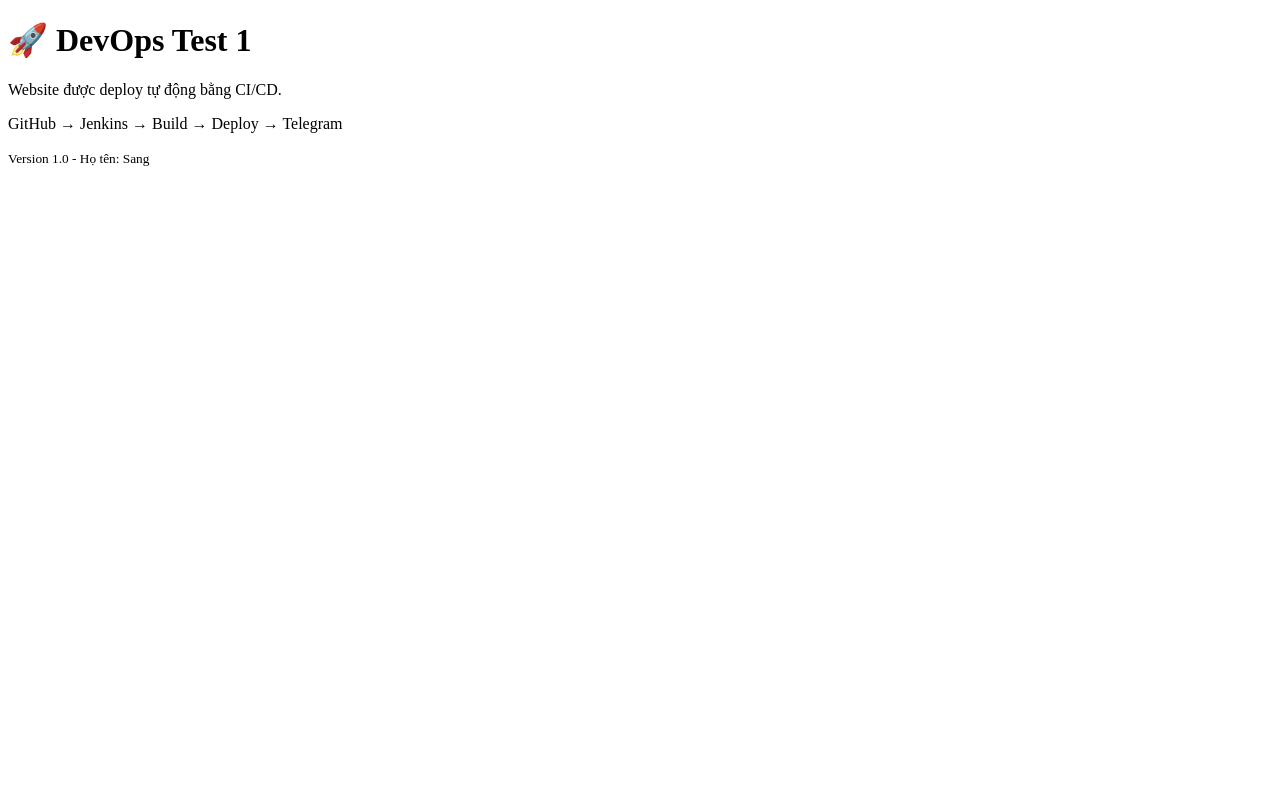
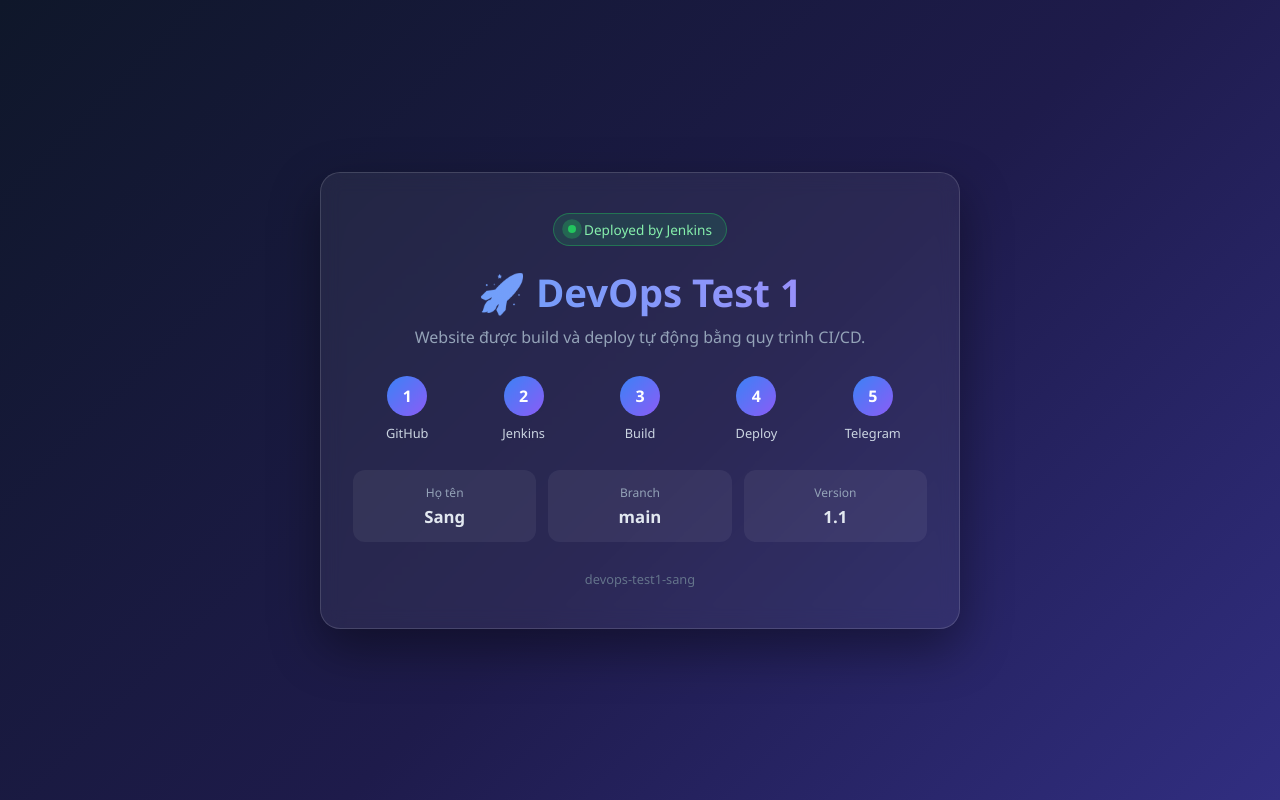
Before and after one commit to SangIT465/devops-test1-sang, a website: page src/index.html in a window 1280 px wide. Drawn offline with Linux system fonts and the light colour scheme.

Commit message:
improve UI, version 1.1

```diff
--- a/src/index.html
+++ b/src/index.html
@@ -3,15 +3,31 @@
 <head>
   <meta charset="UTF-8">
   <meta name="viewport" content="width=device-width, initial-scale=1">
-  <title>DevOps Test 1</title>
+  <title>DevOps Test 1 - Sang</title>
   <link rel="stylesheet" href="style.css">
 </head>
 <body>
-  <main>
+  <main class="card">
+    <span class="badge"><i></i> Deployed by Jenkins</span>
+
     <h1>🚀 DevOps Test 1</h1>
-    <p>Website được deploy tự động bằng CI/CD.</p>
-    <p>GitHub → Jenkins → Build → Deploy → Telegram</p>
-    <small>Version 1.0 - Họ tên: Sang</small>
+    <p class="sub">Website được build và deploy tự động bằng quy trình CI/CD.</p>
+
+    <ol class="pipeline">
+      <li><b>1</b><span>GitHub</span></li>
+      <li><b>2</b><span>Jenkins</span></li>
+      <li><b>3</b><span>Build</span></li>
+      <li><b>4</b><span>Deploy</span></li>
+      <li><b>5</b><span>Telegram</span></li>
+    </ol>
+
+    <div class="info">
+      <div><small>Họ tên</small><strong>Sang</strong></div>
+      <div><small>Branch</small><strong>main</strong></div>
+      <div><small>Version</small><strong>1.1</strong></div>
+    </div>
+
+    <footer>devops-test1-sang</footer>
   </main>
 </body>
 </html>
--- a/src/style.css
+++ b/src/style.css
@@ -0,0 +1,100 @@
+* { box-sizing: border-box; }
+
+body {
+  margin: 0;
+  min-height: 100vh;
+  display: flex;
+  align-items: center;
+  justify-content: center;
+  padding: 24px;
+  font-family: "Segoe UI", system-ui, Arial, sans-serif;
+  color: #e2e8f0;
+  background: linear-gradient(135deg, #0f172a, #1e1b4b 55%, #312e81);
+}
+
+.card {
+  width: 100%;
+  max-width: 640px;
+  padding: 40px 32px;
+  text-align: center;
+  background: rgba(255, 255, 255, 0.06);
+  border: 1px solid rgba(255, 255, 255, 0.14);
+  border-radius: 20px;
+  box-shadow: 0 20px 50px rgba(0, 0, 0, 0.4);
+  backdrop-filter: blur(10px);
+}
+
+.badge {
+  display: inline-flex;
+  align-items: center;
+  gap: 8px;
+  padding: 6px 14px;
+  font-size: 0.85rem;
+  color: #86efac;
+  background: rgba(34, 197, 94, 0.15);
+  border: 1px solid rgba(34, 197, 94, 0.4);
+  border-radius: 999px;
+}
+.badge i {
+  width: 8px;
+  height: 8px;
+  background: #22c55e;
+  border-radius: 50%;
+  animation: pulse 1.5s infinite;
+}
+@keyframes pulse {
+  0%   { box-shadow: 0 0 0 0 rgba(34, 197, 94, 0.7); }
+  100% { box-shadow: 0 0 0 10px rgba(34, 197, 94, 0); }
+}
+
+h1 {
+  margin: 20px 0 8px;
+  font-size: 2.4rem;
+  background: linear-gradient(90deg, #60a5fa, #a78bfa);
+  -webkit-background-clip: text;
+  background-clip: text;
+  color: transparent;
+}
+
+.sub { margin: 0 0 28px; color: #94a3b8; }
+
+.pipeline {
+  display: flex;
+  justify-content: space-between;
+  gap: 8px;
+  margin: 0 0 28px;
+  padding: 0;
+  list-style: none;
+}
+.pipeline li { flex: 1; display: flex; flex-direction: column; align-items: center; gap: 8px; }
+.pipeline b {
+  width: 40px;
+  height: 40px;
+  display: grid;
+  place-items: center;
+  font-size: 1rem;
+  color: #fff;
+  background: linear-gradient(135deg, #3b82f6, #8b5cf6);
+  border-radius: 50%;
+}
+.pipeline span { font-size: 0.8rem; color: #cbd5e1; }
+
+.info {
+  display: grid;
+  grid-template-columns: repeat(3, 1fr);
+  gap: 12px;
+}
+.info div {
+  padding: 14px 8px;
+  background: rgba(255, 255, 255, 0.06);
+  border-radius: 12px;
+}
+.info small { display: block; margin-bottom: 4px; color: #94a3b8; font-size: 0.75rem; }
+.info strong { font-size: 1.05rem; }
+
+footer { margin-top: 28px; font-size: 0.8rem; color: #64748b; }
+
+@media (max-width: 480px) {
+  h1 { font-size: 1.8rem; }
+  .card { padding: 28px 18px; }
+}
```
